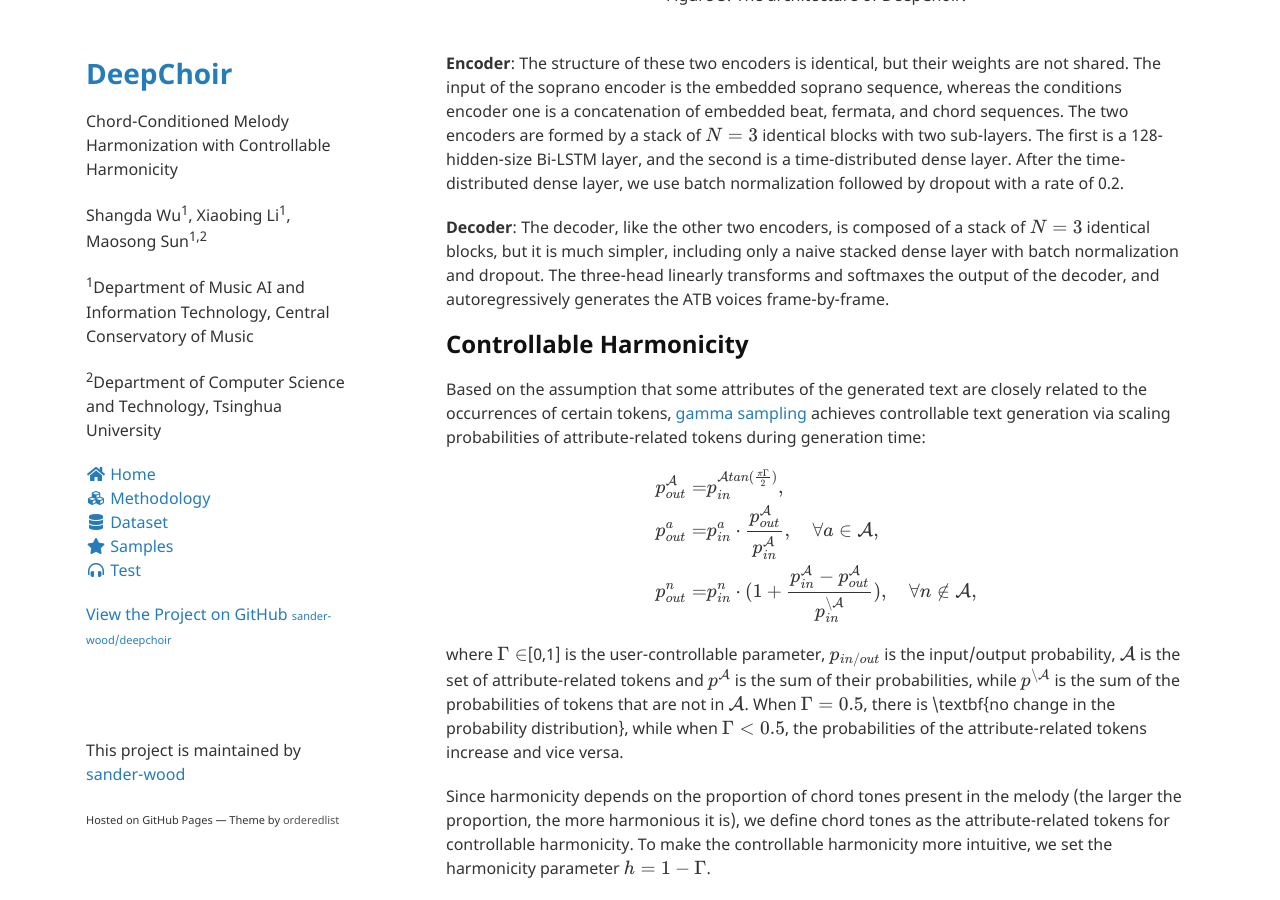
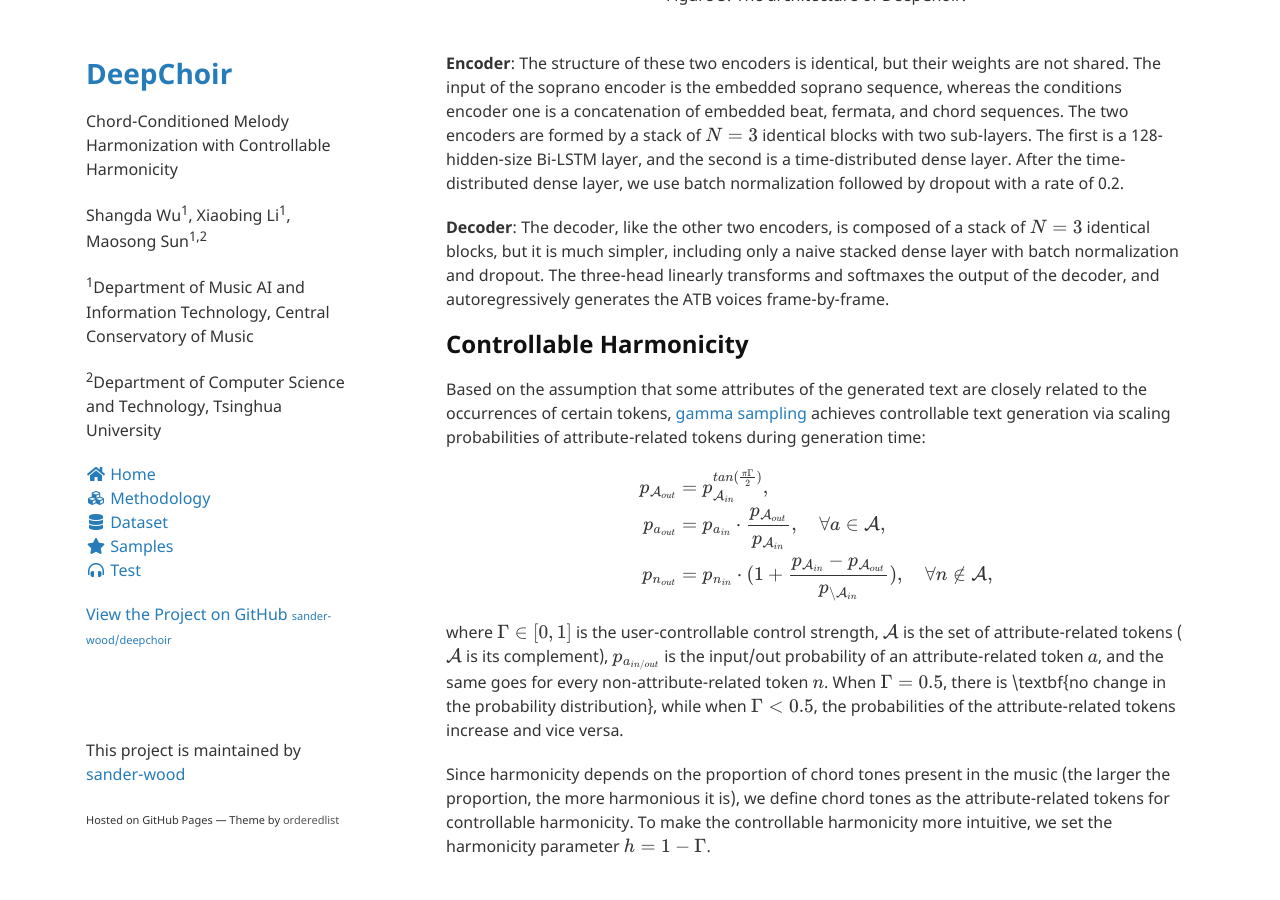
Before and after one commit to sander-wood/deepchoir, a Jekyll site: the page built from methodology.md, in a window 1280 px wide and 900 px high, scrolled down 1431 px. Built offline with Jekyll 4.4.1, drawn with Linux system fonts in a browser that asks for light colours; nearby versions of some CDN libraries; formulas are drawn with MathJax 3; after the commit the page ends 2309 px from its top, so only the background shows below that; some of the changed text lies outside the part shown.

Commit message:
Update methodology.md

```diff
--- a/methodology.md
+++ b/methodology.md
@@ -15,7 +15,7 @@
 
 ## Music Representation
 
-As shown in Fig. 2b, our representation encodes each chorale into the following seven sequences of the same length.
+As shown in Fig. 2b, our symbolic representation encodes each chorale into the following 7 aligned sequences.
 
 <br>
 <center><img src="figs/fig2.png" alt="fig2" style="zoom:80%"></center>
@@ -49,12 +49,12 @@
 
 $$
 \begin{align}
-p^{\mathcal{A}}_{out}=&p_{in}^{\mathcal{A}tan(\frac{\pi \Gamma}{2})}, \\
-p^{a}_{out}=&p^{a}_{in}\cdot \frac{p^{\mathcal{A}}_{out}}{p^{\mathcal{A}}_{in}},\quad \forall a\in \mathcal{A}, \\
-p^{n}_{out}=&p^{n}_{in} \cdot (1 + \frac{p^{\mathcal{A}}_{in}-p^{\mathcal{A}}_{out}}{p^{\backslash \mathcal{A}}_{in}}),\quad \forall n\notin \mathcal{A},
+    p_{\mathcal{A}_{out}}&=p_{\mathcal{A}_{in}}^{tan(\frac{\pi \Gamma}{2})}, \\
+    p_{a_{out}}&=p_{a_{in}}\cdot \frac{p_{\mathcal{A}_{out}}}{p_{\mathcal{A}_{in}}},\quad \forall a\in \mathcal{A}, \\
+    p_{n_{out}}&= p_{n_{in}} \cdot (1 + \frac{p_{\mathcal{A}_{in}}-p_{\mathcal{A}_{out}}}{p_{\backslash \mathcal{A}_{in}}}),\quad \forall n\notin \mathcal{A},\\
 \end{align}
 $$
 
-where $\Gamma\in$[0,1] is the user-controllable parameter, $p_{in/out}$ is the input/output probability, $\mathcal{A}$ is the set of attribute-related tokens and $p^{\mathcal{A}}$ is the sum of their probabilities, while $p^{\backslash \mathcal{A}}$ is the sum of the probabilities of tokens that are not in $\mathcal{A}$. When $\Gamma=0.5$, there is \textbf{no change in the probability distribution}, while when $\Gamma<0.5$, the probabilities of the attribute-related tokens increase and vice versa.
+where $\Gamma\in[0,1]$ is the user-controllable control strength, $\mathcal{A}$ is the set of attribute-related tokens ($\mathcal{A}$ is its complement), $p_{a_{in/out}}$ is the input/out probability of an attribute-related token $a$, and the same goes for every non-attribute-related token $n$. When $\Gamma=0.5$, there is \textbf{no change in the probability distribution}, while when $\Gamma<0.5$, the probabilities of the attribute-related tokens increase and vice versa.
 
-Since harmonicity depends on the proportion of chord tones present in the melody (the larger the proportion, the more harmonious it is), we define chord tones as the attribute-related tokens for controllable harmonicity. To make the controllable harmonicity more intuitive, we set the harmonicity parameter $h=1-\Gamma$.
+Since harmonicity depends on the proportion of chord tones present in the music (the larger the proportion, the more harmonious it is), we define chord tones as the attribute-related tokens for controllable harmonicity. To make the controllable harmonicity more intuitive, we set the harmonicity parameter $h=1-\Gamma$.
```
